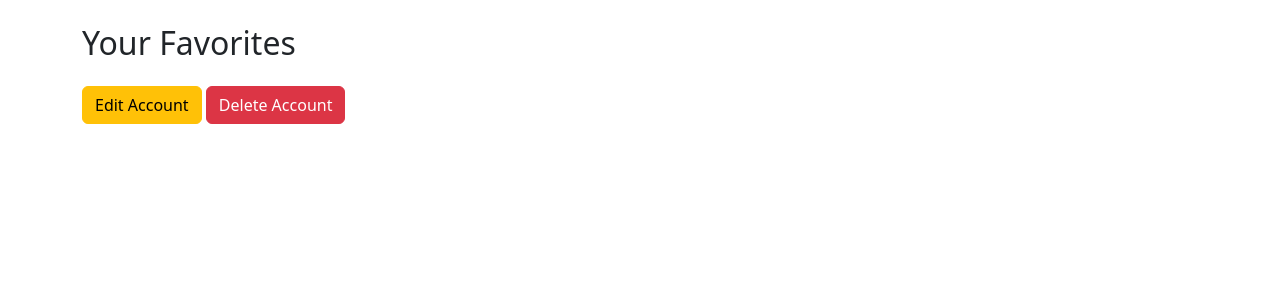
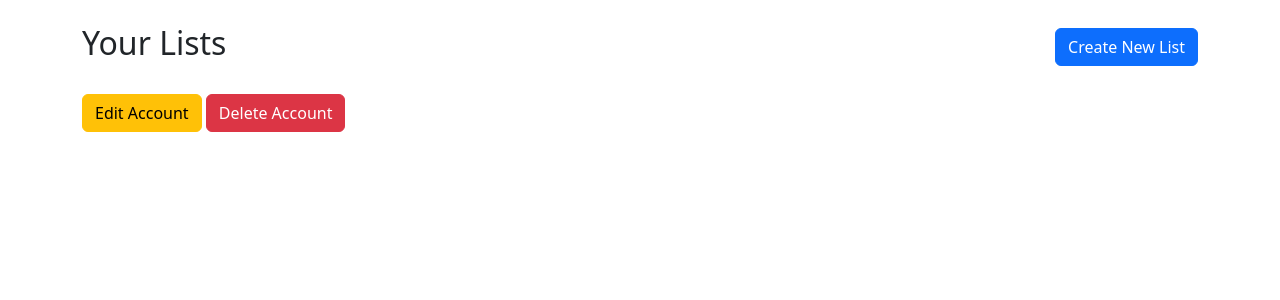
Before and after one commit to p14nt5ai/DBMS_113_RestaurantRankingByIGPost, a Flask app: page /profile in a window 1280 px wide. Shown: the part 70-370 px from the top of the page. Run offline with Flask 3, Linux system fonts and the light colour scheme; the visitor is signed in with stand-in values (Sample User, id 1); data that the repository does not hold is empty.

Commit message:
Users can now create and manage multiple lists

```diff
--- a/main.py
+++ b/main.py
@@ -74,14 +74,16 @@ def home():
     # 每頁顯示的餐廳數量
     RESTAURANTS_PER_PAGE = 10
 
-    # 獲取當前用戶已儲存的餐廳 ID
-    saved_restaurants = db.fetch_query("""
-        SELECT li.restaurant_id
-        FROM list_item li
-        JOIN list l ON li.list_id = l.list_id
-        WHERE l.user_id = %s
-    """, (user_id,))
-    saved_ids = {r['restaurant_id'] for r in saved_restaurants}
+    # 獲取當前用戶所有清單中已儲存的餐廳 ID
+    user_lists = db.get_user_lists(user_id)
+    # 建立一個字典，key 是餐廳 ID，value 是一個字典，包含所有的 list_id 和其對應的 list 名稱
+    saved_restaurants = {}
+    for user_list in user_lists:
+        list_items = db.get_list_items(user_list['list_id'])
+        for item in list_items:
+            if item['restaurant_id'] not in saved_restaurants:
+                saved_restaurants[item['restaurant_id']] = {}
+            saved_restaurants[item['restaurant_id']][user_list['list_id']] = user_list['name']
 
     # 根據搜尋類型執行不同的搜尋
     if search_query:
@@ -112,7 +114,8 @@ def home():
         "home.html",
         username=session['username'],
         restaurants=restaurants,
-        saved_ids=saved_ids,
+        saved_restaurants=saved_restaurants,
+        user_lists=user_lists,
         search_query=search_query,
         search_type=search_type,
         page=page,
@@ -140,7 +143,14 @@ def profile():
             "restaurants": restaurants
         })
 
-    return render_template("profile.html", lists_with_restaurants=lists_with_restaurants)
+    # 獲取需要展開的清單 ID
+    expanded_list = request.args.get('expanded_list', type=int)
+
+    return render_template(
+        "profile.html",
+        lists_with_restaurants=lists_with_restaurants,
+        expanded_list=expanded_list
+    )
 
 @app.route("/edit_account", methods=["GET", "POST"])
 def edit_account():
@@ -297,28 +307,73 @@ def add_to_list():
     if 'username' not in session:
         return redirect("/")
 
-    # 獲取用戶 ID 和餐廳 ID
     user_id = session['user_id']
     restaurant_id = request.form['restaurant_id']
-    page = request.form.get('page', 1)  # 獲取當前頁碼，默認為 1
-    search_query = request.form.get('search', '')  # 獲取搜尋關鍵字
+    list_id = request.form['list_id']
+    page = request.form.get('page', 1)
+    search_query = request.form.get('search_query', '')
 
-    # 獲取用戶的清單
-    user_lists = db.get_user_lists(user_id)
-    if not user_lists:
-        # 如果用戶沒有清單，創建默認清單
-        db.create_list(user_id, "My Favorites")
-        user_lists = db.get_user_lists(user_id)
+    # 檢查該餐廳是否已在選擇的 list 中
+    list_items = db.get_list_items(list_id)
+    if any(str(item['restaurant_id']) == str(restaurant_id) for item in list_items):
+        flash("This restaurant is already in the selected list.", "warning")
+    else:
+        # 將餐廳添加到選擇的 list
+        db.add_item_to_list(list_id, restaurant_id)
+        flash("Restaurant added to your list successfully.", "success")
 
-    # 使用第一個清單作為默認的 list_id
-    list_id = user_lists[0]['list_id']
+    return redirect(url_for('home', page=page, search_query=search_query))
 
-    # 將餐廳添加到清單
-    db.add_item_to_list(list_id, restaurant_id)
-    flash("Restaurant added to your list.", "success")
+@app.route("/create_list", methods=["POST"])
+def create_list():
+    if 'username' not in session:
+        return redirect("/")
 
-    # 根據是否有搜尋查詢決定重定向路徑，將 Flash message 傳遞到頁面
-    return redirect(url_for('home', page=page, search=search_query))
+    user_id = session['user_id']
+    list_name = request.form.get('list_name', '').strip()
+
+    if list_name:
+        db.create_list(user_id, list_name)
+        flash("New list created successfully.", "success")
+    else:
+        flash("List name cannot be empty.", "danger")
+
+    return redirect("/profile")
+
+@app.route("/rename_list", methods=["POST"])
+def rename_list():
+    if 'username' not in session:
+        return redirect("/")
+
+    list_id = request.form.get('list_id')
+    new_name = request.form.get('new_name', '').strip()
+
+    if new_name:
+        db.update_list_name(list_id, new_name)
+        flash("List renamed successfully.", "success")
+    else:
+        flash("List name cannot be empty.", "danger")
+
+    # 重定向時傳遞展開的清單 ID
+    return redirect(url_for("profile", expanded_list=list_id))
+
+@app.route("/delete_list", methods=["POST"])
+def delete_list():
+    if 'username' not in session:
+        return redirect("/")
+
+    list_id = request.form.get('list_id')
+
+    # First delete all items in the list
+    list_items = db.get_list_items(list_id)
+    for item in list_items:
+        db.delete_item_from_list(list_id, item['restaurant_id'])
+
+    # Then delete the list itself
+    db.delete_list(list_id)
+    flash("List deleted successfully.", "success")
+
+    return redirect("/profile")
 
 @app.route("/remove_from_list", methods=["POST"])
 def remove_from_list():
@@ -332,8 +387,8 @@ def remove_from_list():
     db.delete_item_from_list(list_id, restaurant_id)
     flash("Restaurant removed from your list.", "success")
 
-    # 返回到 Profile 頁面，立即顯示消息
-    return redirect("/profile")
+    # 重定向時傳遞展開的清單 ID
+    return redirect(url_for("profile", expanded_list=list_id))
 
 if __name__ == "__main__":
     app.run(debug=True)
--- a/templates/profile.html
+++ b/templates/profile.html
@@ -1,7 +1,12 @@
 {% extends "base.html" %}
 
 {% block content %}
-<h2>Your Favorites</h2>
+<div class="d-flex justify-content-between align-items-center mb-4">
+    <h2>Your Lists</h2>
+    <button type="button" class="btn btn-primary" data-bs-toggle="modal" data-bs-target="#createListModal">
+        Create New List
+    </button>
+</div>
 
 <!-- Flash Messages -->
 {% with messages = get_flashed_messages(with_categories=true) %}
@@ -14,16 +19,29 @@
 {% endif %}
 {% endwith %}
 
-<div class="accordion" id="favoritesAccordion">
+<!-- Lists Accordion -->
+<div class="accordion" id="listsAccordion">
     {% for list in lists_with_restaurants %}
     <div class="accordion-item">
         <h2 class="accordion-header" id="heading{{ list.list_id }}">
-            <button class="accordion-button" type="button" data-bs-toggle="collapse" data-bs-target="#collapse{{ list.list_id }}" aria-expanded="true" aria-controls="collapse{{ list.list_id }}">
+            <button class="accordion-button {% if expanded_list != list.list_id %}collapsed{% endif %}"
+                    type="button" data-bs-toggle="collapse"
+                    data-bs-target="#collapse{{ list.list_id }}">
                 {{ list.name }}
             </button>
         </h2>
-        <div id="collapse{{ list.list_id }}" class="accordion-collapse collapse {% if loop.first %}show{% endif %}" aria-labelledby="heading{{ list.list_id }}" data-bs-parent="#favoritesAccordion">
+        <div id="collapse{{ list.list_id }}"
+             class="accordion-collapse collapse {% if expanded_list == list.list_id %}show{% endif %}">
             <div class="accordion-body">
+                <div class="d-flex justify-content-end mb-3">
+                    <button class="btn btn-warning btn-sm me-2" data-bs-toggle="modal" data-bs-target="#renameListModal{{ list.list_id }}">
+                        Rename List
+                    </button>
+                    <form action="/delete_list" method="POST" class="d-inline" onsubmit="return confirm('Are you sure you want to delete this list?');">
+                        <input type="hidden" name="list_id" value="{{ list.list_id }}">
+                        <button type="submit" class="btn btn-danger btn-sm">Delete List</button>
+                    </form>
+                </div>
                 {% if list.restaurants %}
                 <table class="table">
                     <thead>
@@ -44,7 +62,7 @@
                                 <form action="/remove_from_list" method="POST" style="display:inline;">
                                     <input type="hidden" name="list_id" value="{{ list.list_id }}">
                                     <input type="hidden" name="restaurant_id" value="{{ restaurant.restaurant_id }}">
-                                    <button type="submit" class="btn btn-danger">Remove</button>
+                                    <button type="submit" class="btn btn-danger btn-sm">Remove</button>
                                 </form>
                             </td>
                         </tr>
@@ -57,12 +75,74 @@
             </div>
         </div>
     </div>
+
+    <!-- Rename List Modal for each list -->
+    <div class="modal fade" id="renameListModal{{ list.list_id }}" tabindex="-1">
+        <div class="modal-dialog">
+            <div class="modal-content">
+                <div class="modal-header">
+                    <h5 class="modal-title">Rename List</h5>
+                    <button type="button" class="btn-close" data-bs-dismiss="modal"></button>
+                </div>
+                <form action="/rename_list" method="POST">
+                    <div class="modal-body">
+                        <input type="hidden" name="list_id" value="{{ list.list_id }}">
+                        <div class="mb-3">
+                            <label class="form-label">New List Name</label>
+                            <input type="text" class="form-control" name="new_name" value="{{ list.name }}" required>
+                        </div>
+                    </div>
+                    <div class="modal-footer">
+                        <button type="button" class="btn btn-secondary" data-bs-dismiss="modal">Cancel</button>
+                        <button type="submit" class="btn btn-primary">Save Changes</button>
+                    </div>
+                </form>
+            </div>
+        </div>
+    </div>
     {% endfor %}
 </div>
+
+<!-- Create List Modal -->
+<div class="modal fade" id="createListModal" tabindex="-1">
+    <div class="modal-dialog">
+        <div class="modal-content">
+            <div class="modal-header">
+                <h5 class="modal-title">Create New List</h5>
+                <button type="button" class="btn-close" data-bs-dismiss="modal"></button>
+            </div>
+            <form action="/create_list" method="POST">
+                <div class="modal-body">
+                    <div class="mb-3">
+                        <label class="form-label">List Name</label>
+                        <input type="text" class="form-control" name="list_name" required>
+                    </div>
+                </div>
+                <div class="modal-footer">
+                    <button type="button" class="btn btn-secondary" data-bs-dismiss="modal">Cancel</button>
+                    <button type="submit" class="btn btn-primary">Create List</button>
+                </div>
+            </form>
+        </div>
+    </div>
+</div>
+
+<!-- Account Management Section -->
 <div class="mt-4">
     <a href="/edit_account" class="btn btn-warning">Edit Account</a>
-    <form action="/delete_account" method="POST" style="display:inline;">
+    <form action="/delete_account" method="POST" style="display:inline;" onsubmit="return confirmDeleteAccount();">
         <button type="submit" class="btn btn-danger">Delete Account</button>
     </form>
 </div>
+
+<!-- Include Bootstrap JS for modals and accordion -->
+<script src="https://cdn.jsdelivr.net/npm/bootstrap@5.3.0-alpha1/dist/js/bootstrap.bundle.min.js"></script>
+
+<!-- Custom JavaScript -->
+<script>
+    // 確認刪除帳號
+    function confirmDeleteAccount() {
+        return confirm("Are you sure you want to delete your account? This action cannot be undone.");
+    }
+</script>
 {% endblock %}
```
Also changed, not shown: templates/home.html (+22 -6 lines).
